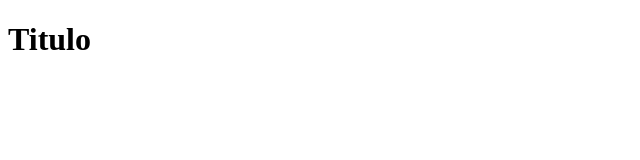
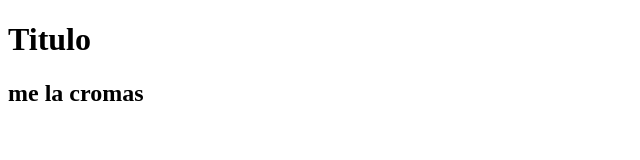
Before and after one commit to felumc/Concurso2022, a plain HTML site: page prueba.html in a window 1280 px wide. Shown: the whole page, without its empty margins (0-640 px from the left). Drawn offline with Linux system fonts and the light colour scheme.

Commit message:
hendrickisim

```diff
--- a/prueba.html
+++ b/prueba.html
@@ -8,5 +8,6 @@
 </head>
 <body>
     <h1>Titulo</h1>
+    <h2>me la cromas</h2>
 </body>
 </html>
```
